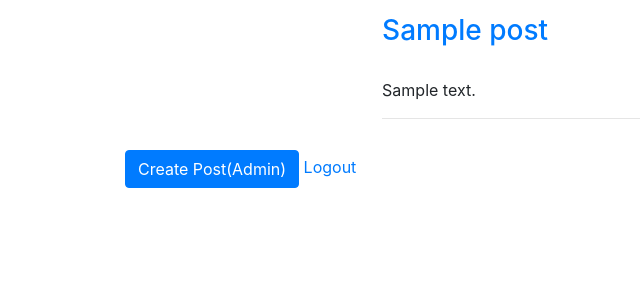
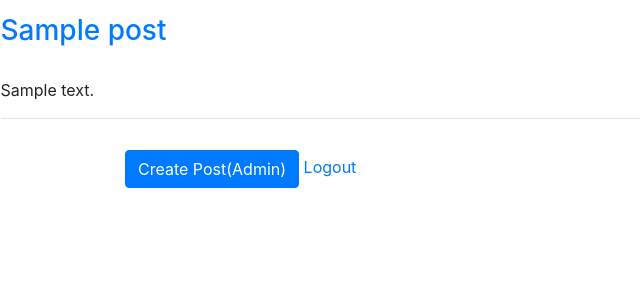
Before and after one commit to LandonKoo0207/lktheprogrammer, a Django app: page / in a window 1280 px wide. Shown: the part 66-366 px from the top of the page, without its empty margins (0-640 px from the left). Run offline with Django 3.2, Linux system fonts and the light colour scheme; a user stored in the database is signed in; tables that the repository leaves empty hold one stand-in row (values such as "Sample post"); some libraries are stand-ins or nearby versions.

Commit message:
Blog content page div width adjusted

```diff
--- a/static/css/main.css
+++ b/static/css/main.css
@@ -44,6 +44,24 @@ a.nav-link:hover
 
     text-decoration: underline;
 }
+
+div.col-blog-content-lg
+{
+    min-width: 1280px;
+    width: 50%;
+}
+
+div.col-blog-content-md
+{
+    max-width: 1279px;
+    min-width: 800px;
+    width: 100%;
+}
+
+/*div.col-blog-content-sm
+{
+    min-width: 1280px;
+}*/
 
 div.col-sm-3 > ul > li > a
 {
--- a/templates/blog/blog.html
+++ b/templates/blog/blog.html
@@ -17,7 +17,7 @@
 		</ul>
 	</div> -->
 
-	<div class="col-lg-5 col-sm-12" id="post-content">
+	<div class="col-blog-content-lg col-blog-content-md" id="post-content">
 		{% for post in posts %}
 		<h3>
 			{% if user.is_authenticated %}
```
